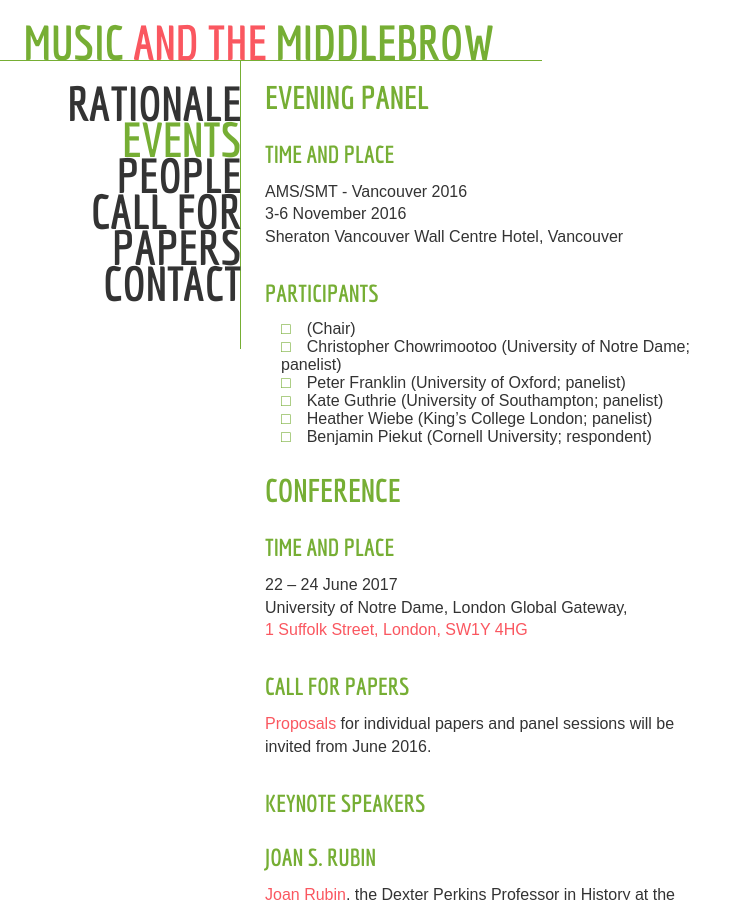
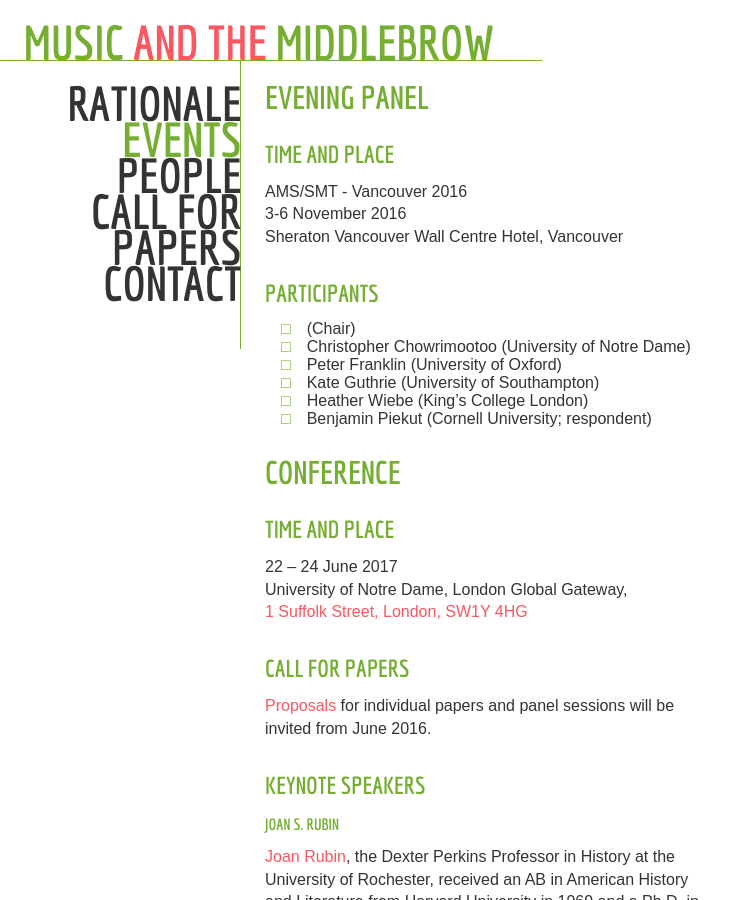
Before and after one commit to musicandthemiddlebrow/musicandthemiddlebrow.github.io, a Jekyll site: the page built from events.html, in a window 1280 px wide and 900 px high. Shown: the whole window, without its empty margins (0-753 px from the left). Built offline with Jekyll 4.4.1, drawn with Linux system fonts in a browser that asks for light colours.

Commit message:
Text edit

```diff
--- a/events.html
+++ b/events.html
@@ -13,10 +13,10 @@
 <h3>Participants</h3>
   <ul>
   <li>(Chair)</li>
-  <li>Christopher Chowrimootoo (University of Notre Dame; panelist)</li>
-  <li>Peter Franklin (University of Oxford; panelist)</li>
-  <li>Kate Guthrie (University of Southampton; panelist)</li>
-  <li>Heather Wiebe (King’s College London; panelist)</li>
+  <li>Christopher Chowrimootoo (University of Notre Dame)</li>
+  <li>Peter Franklin (University of Oxford)</li>
+  <li>Kate Guthrie (University of Southampton)</li>
+  <li>Heather Wiebe (King’s College London)</li>
   <li>Benjamin Piekut (Cornell University; respondent)</li>
   </ul>
 
@@ -32,7 +32,7 @@
 <p><a href="{{ '/cfp' | prepend: site.baseurl }}">Proposals</a> for individual papers and panel sessions will be invited from June 2016.</p>
 
 <h3>Keynote Speakers</h3>
-<h3><a name="rubin"></a>Joan S. Rubin</h3>
+<h4><a name="rubin"></a>Joan S. Rubin</h4>
   <p><a href="http://www.rochester.edu/college/his/faculty/rubin_joan/index.html">Joan Rubin</a>,
     the Dexter Perkins Professor in History at the University of Rochester, received an AB
     in American History and Literature from Harvard University in 1969 and a Ph.D. in American
@@ -44,7 +44,7 @@
     volume 5 of <em>A History of the Book in America</em>. She is Interim Director of the
     Humanities Center at the University of Rochester.</p>
 
-<h3><a name="taruskin"></a>Richard Taruskin</h3>
+<h4><a name="taruskin"></a>Richard Taruskin</h4>
   <p><a href="http://music.berkeley.edu/people/richard-taruskin/">Richard Taruskin</a> is
     Emeritus Professor of Music at the University of California Berkeley. His scholarly
     work is exceptionally broad, ranging from vocal music of the fifteenth century,
```
